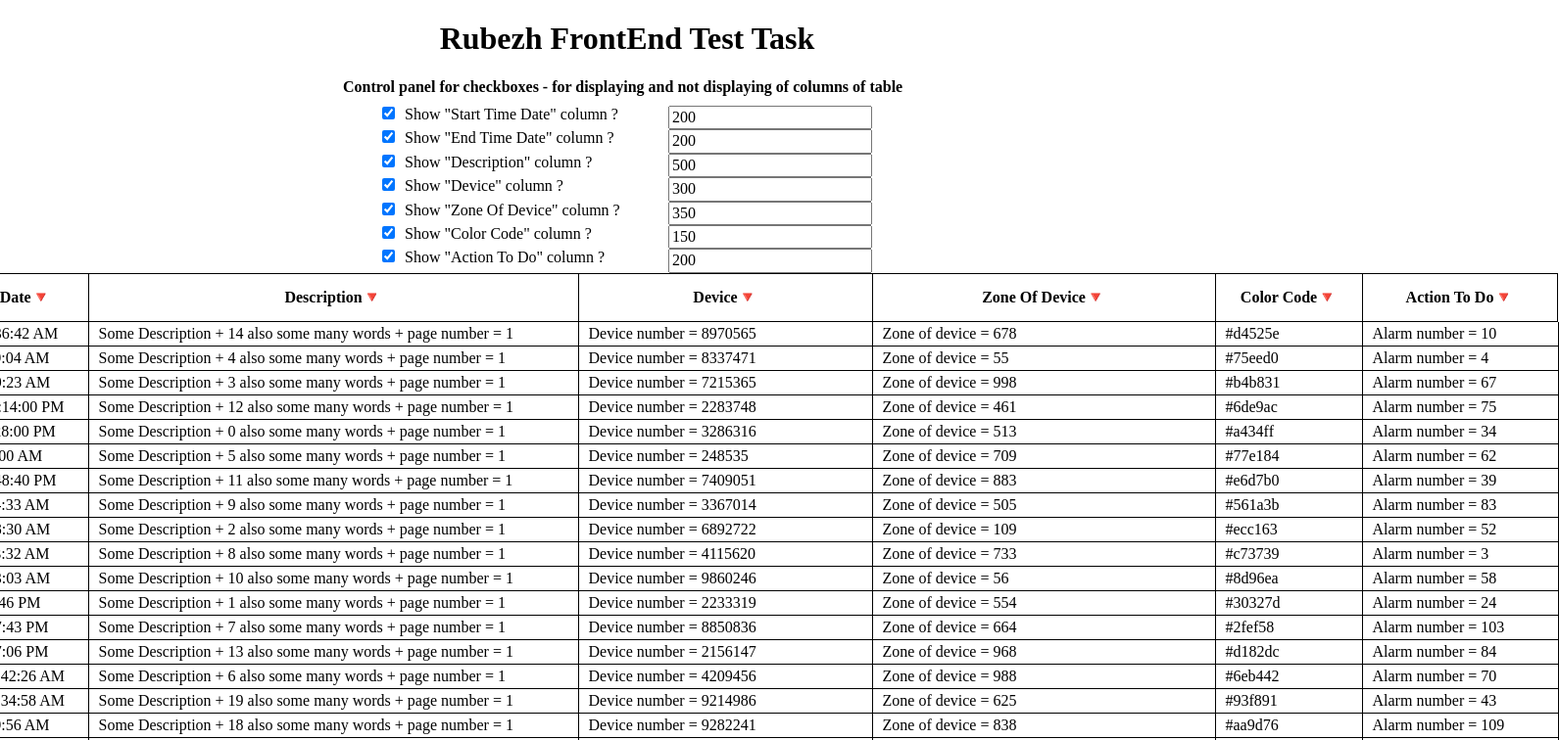
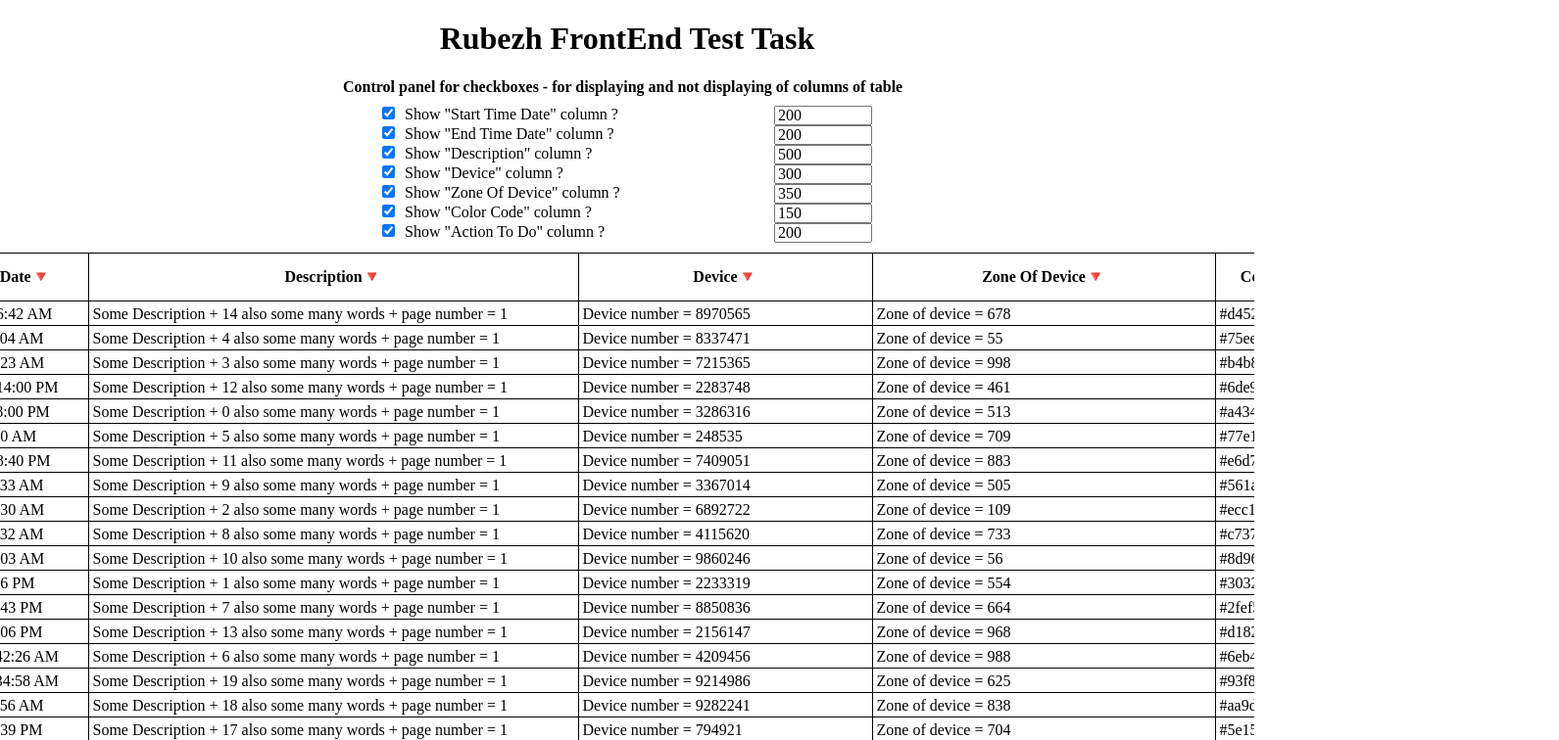
Before and after one commit to AndreiMedvedevSaratov/a028-rubezh-test-task, a React (Create React App) app: page / in a window 1280 px wide. Shown: the top 756 px of the page at 98% size, 1591 px wide, since content can reach past the window. Built offline with nearby package versions, Linux system fonts and the light colour scheme.

Commit message:
commit-025 - add ... to small size fields

```diff
--- a/src/App.scss
+++ b/src/App.scss
@@ -10,6 +10,9 @@ body,
   flex-direction: column;
   align-items: center;
   justify-content: top;
+  min-width: 320px;
+  max-width: 1920px;
+  overflow: auto;
 }
 
 .app-header {
--- a/src/Components/CheckboxControlPanel/CheckboxControlPanel.jsx
+++ b/src/Components/CheckboxControlPanel/CheckboxControlPanel.jsx
@@ -44,6 +44,7 @@ export const CheckboxControlPanel = () => {
 					</label>
 
 					<input
+						className="checkbox-control-panel__width-input"
 						type="text"
 						value={columnsWidth[0]}
 						onChange={({ target: { value } }) => handleChangeWidth(0, value)}
@@ -61,6 +62,7 @@ export const CheckboxControlPanel = () => {
 					</label>
 
 					<input
+						className="checkbox-control-panel__width-input"
 						type="text"
 						value={columnsWidth[1]}
 						onChange={({ target: { value } }) => handleChangeWidth(1, value)}
@@ -78,6 +80,7 @@ export const CheckboxControlPanel = () => {
 					</label>
 
 					<input
+						className="checkbox-control-panel__width-input"
 						type="text"
 						value={columnsWidth[2]}
 						onChange={({ target: { value } }) => handleChangeWidth(2, value)}
@@ -95,6 +98,7 @@ export const CheckboxControlPanel = () => {
 					</label>
 
 					<input
+						className="checkbox-control-panel__width-input"
 						type="text"
 						value={columnsWidth[3]}
 						onChange={({ target: { value } }) => handleChangeWidth(3, value)}
@@ -112,6 +116,7 @@ export const CheckboxControlPanel = () => {
 					</label>
 
 					<input
+						className="checkbox-control-panel__width-input"
 						type="text"
 						value={columnsWidth[4]}
 						onChange={({ target: { value } }) => handleChangeWidth(4, value)}
@@ -129,6 +134,7 @@ export const CheckboxControlPanel = () => {
 					</label>
 
 					<input
+						className="checkbox-control-panel__width-input"
 						type="text"
 						value={columnsWidth[5]}
 						onChange={({ target: { value } }) => handleChangeWidth(5, value)}
@@ -146,6 +152,7 @@ export const CheckboxControlPanel = () => {
 					</label>
 
 					<input
+						className="checkbox-control-panel__width-input"
 						type="text"
 						value={columnsWidth[6]}
 						onChange={({ target: { value } }) => handleChangeWidth(6, value)}
@@ -167,6 +174,7 @@ export const CheckboxControlPanel = () => {
 								</label>
 
 								<input
+									className="checkbox-control-panel__width-input"
 									type="text"
 									value={columnsWidth[index]}
 									onChange={({ target: { value } }) => handleChangeWidth(index, value)}
--- a/src/Components/CheckboxControlPanel/CheckboxControlPanel.scss
+++ b/src/Components/CheckboxControlPanel/CheckboxControlPanel.scss
@@ -22,3 +22,8 @@
 .checkbox-control-panel__input {
 	margin-right: 10px;
 }
+
+.checkbox-control-panel__width-input {
+	height: 20px;
+	width: 100px;
+}
--- a/src/Components/EventsTable/Components/EventRow/EventRow.scss
+++ b/src/Components/EventsTable/Components/EventRow/EventRow.scss
@@ -2,12 +2,18 @@
 	display: flex;
 
 	.row-item {
-		display: flex;
-		align-items: center;
+		display: block;
 		border-bottom: 1px solid #000000;
 		border-left: 1px solid #000000;
 		height: 25px;
-		padding: 10px;
+		padding: 4px;
+		white-space: nowrap;
+		overflow: hidden;
+		text-overflow: ellipsis;
+
+		span {
+			margin-bottom: 5px;
+		}
 
 		&.column-name {
 			justify-content: space-between;
--- a/src/Components/EventsTable/EventsTable.scss
+++ b/src/Components/EventsTable/EventsTable.scss
@@ -1,4 +1,6 @@
 .events-table {
+	overflow: auto;
+	margin-top: 10px;
 	display: flex;
 	flex-direction: column;
 
--- a/src/Store/Events/ActionTypes.js
+++ b/src/Store/Events/ActionTypes.js
@@ -6,5 +6,7 @@ export const eventsActionTypes = {
     setCurrentPage: 'SET_CURRENT_PAGE',
     toggleColumnVisibility: 'TOGGLE_COLUMN_VISIBILITY',
     changeColumnWidth: 'CHANGE_COLUMN_WIDTH',
-    toggleSelectRowById: 'TOGGLE_SELECT_ROW_BY_ID'
+    toggleSelectRowById: 'TOGGLE_SELECT_ROW_BY_ID',
+
+    setStateFromLocalStorage: 'SET_STATE_FROM_LOCAL_STORAGE'
 }
--- a/src/Store/Events/Actions.js
+++ b/src/Store/Events/Actions.js
@@ -48,3 +48,8 @@ export const toggleSelectRowById = (id) => ({
     type: eventsActionTypes.toggleSelectRowById,
     payload: id
 });
+
+export const setStateFromLocalStorage = (tempState) => ({
+    type: eventsActionTypes.setStateFromLocalStorage,
+    payload: tempState,
+})
--- a/src/Store/Events/Reducer.js
+++ b/src/Store/Events/Reducer.js
@@ -72,6 +72,22 @@ const reducerMapping = {
             selectedRows: tempSelectedRows
         };
     },
+
+    [eventsActionTypes.setStateFromLocalStorage]: (state, tempState) => {
+        return {
+            ...state,
+            sortOptions: tempState.sortOptions,
+            checkboxControl: tempState.checkboxControl,
+            columnsWidth: tempState.columnsWidth,
+            currentPage: tempState.currentPage,
+        };
+    },
 }
 
-export const events = (state = initialState, action) => reducerMapping[action.type] ? reducerMapping[action.type](state, action.payload) : state;
+export const events = (state = initialState, action) => {
+    if (reducerMapping[action.type]) {
+        return reducerMapping[action.type](state, action.payload)
+    } else {
+        return state;
+    }
+}
```
Also changed, not shown: src/App.js (+27 -1 lines).
